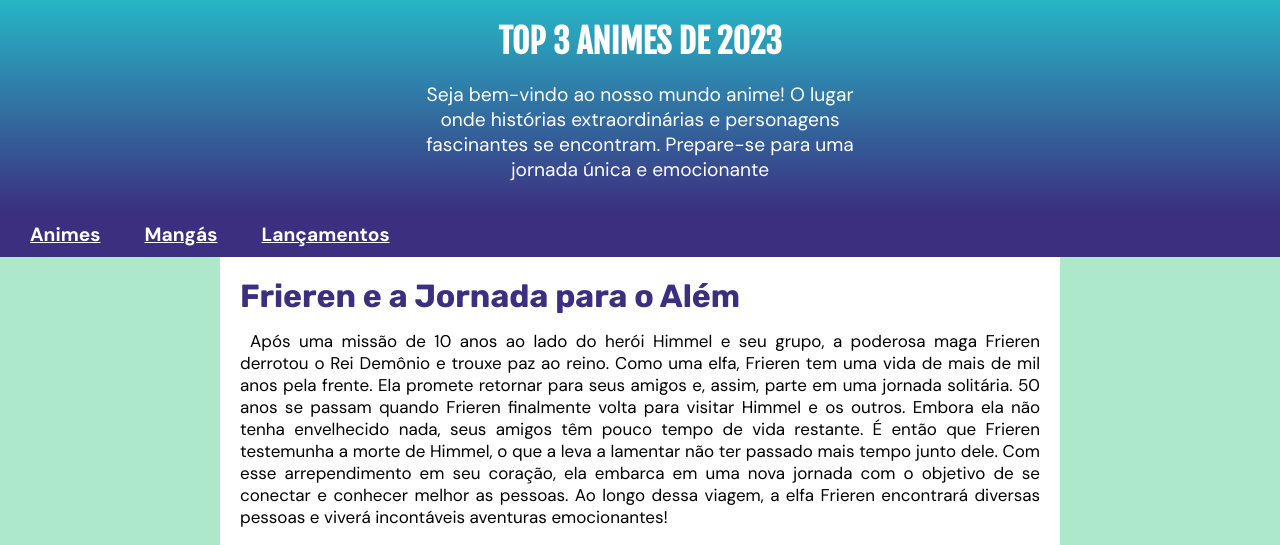
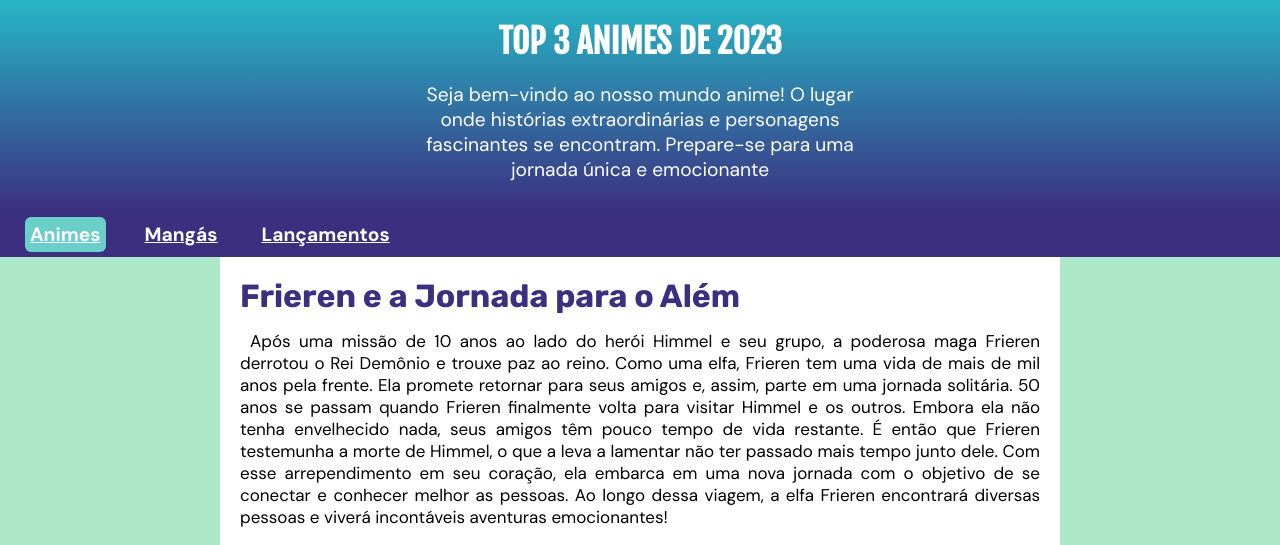
Before and after one commit to GustavoLiborio/terceiro-projeto, a plain HTML site: page index.html in a window 1280 px wide. In both pictures the pointer is over the link "Animes". Shown: the top 545 px of the page. Drawn offline with Linux system fonts and the light colour scheme.

Commit message:
site terminando

```diff
--- a/style.css
+++ b/style.css
@@ -63,6 +63,10 @@ nav > a{
     font-weight: bold;
     font-family: "DM Sans";
 }
+a:hover{
+    transition: 2s;
+    background-color: var(--cor3);
+}
 main{
     max-width: 800px;
     margin: auto;
```
